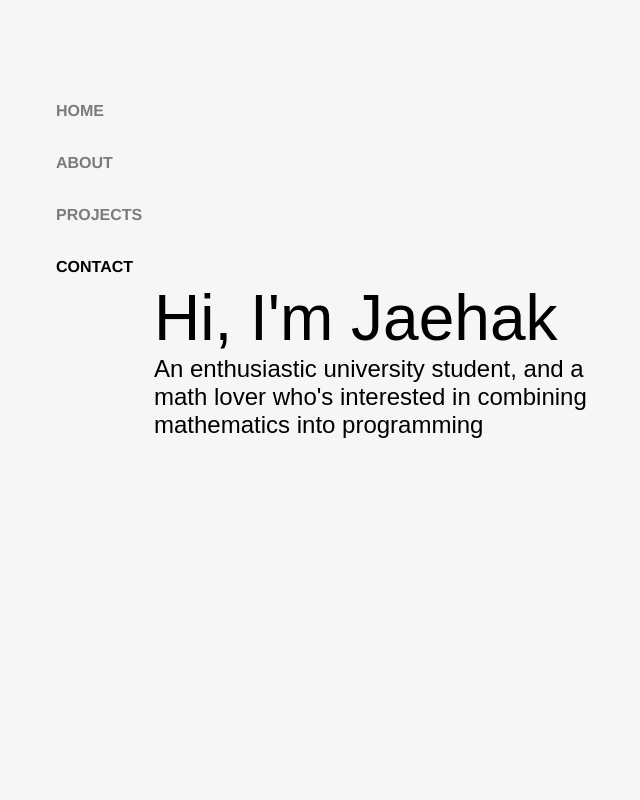
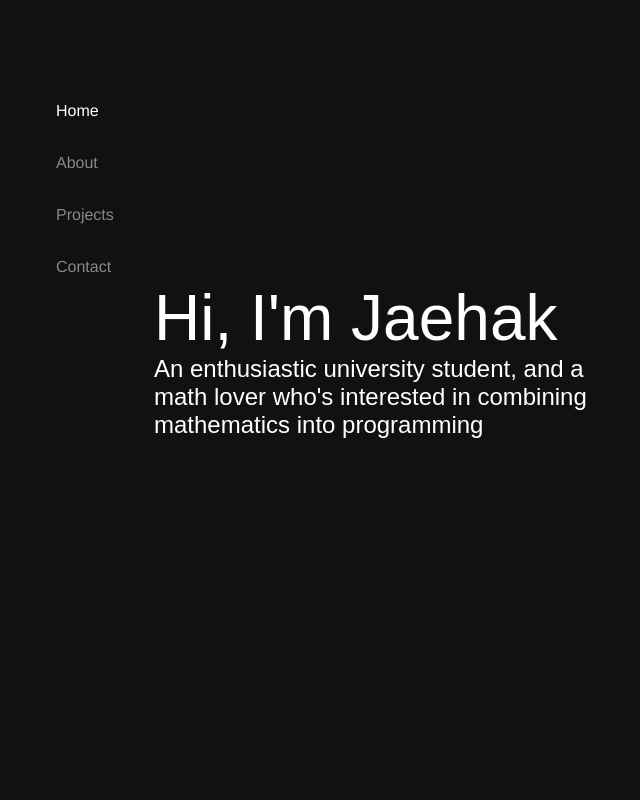
Before and after one commit to hagi0929/hagi0929.github.io, a React (Create React App) app: page / in a window 1280 px wide. Shown: the top 800 px of the page, without its empty margins (51-691 px from the left). Built offline with nearby package versions, Linux system fonts and the light colour scheme; a web font is replaced by a local one.

Commit message:
스크롤 스냅 ㅈ같은 ㅅㄲ ㅅㅂㅅㅂㅅㅂㅅㅂㅅㅂㅅㅂㅅㅂㅅㅂㅅㅂㅅㅂ

```diff
--- a/src/components/floatItems/navBar.scss
+++ b/src/components/floatItems/navBar.scss
@@ -29,11 +29,10 @@
   transition: 0.1s all;
 }
 
-.lightFont {
-  font-weight: 100;
+.normalFont {
+  font-weight: normal;
 }
 
-.blackFont {
-  font-weight: 900;
-  text-transform: uppercase;
+.boldFont {
+  font-weight: bold;
 }
--- a/src/index.css
+++ b/src/index.css
@@ -10,7 +10,6 @@
 :root {
     -webkit-font-smoothing: antialiased;
     -moz-osx-font-smoothing: grayscale;
-
 }
 
 code {
--- a/src/main/App.tsx
+++ b/src/main/App.tsx
@@ -13,10 +13,10 @@
 import createScrollSnap from "scroll-snap";
 
 let optionList = [
-  ["lightFont", 0, " focus"],
-  ["blackFont", 1, " focus"],
-  ["blackFont", 2, " focus"],
-  ["blackFont", 3, " focus"],
+  ["normalFont", 0, " focus"],
+  ["boldFont", 1, " focus"],
+  ["boldFont", 2, " focus"],
+  ["boldFont", 3, " focus"],
 ];
 
 function useWindowDimensions() {
@@ -51,8 +51,9 @@
 
 function App() {
   const { height, width } = useWindowDimensions();
-  const pagesObserver = new Array(4);
-  const fullpageObserver = new Array(4);
+  const beginningObserver = new Array(4);
+  const middleObserver = new Array(4);
+  const endObserver = new Array(4);
   const themeChooser = [
     <HomeTheme />,
     <AboutTheme />,
@@ -67,58 +68,36 @@
     []
   );
   const [page, setPage] = useState(0);
-  const [fullPage, setFullPage] = useState(0);
   const [destination, setDestination] = useState<any>(null);
   const [viewPage, setViewPage] = useState<any>(0);
+  const [triggerLock, setTriggerLock] = useState<any>(false);
+  const [triggerTemp, setTriggerTemp] = useState<any>([
+    [false, false, false, false],
+    [false, false, false, false],
+    [false, false, false, false],
+  ]);
   useEffect(() => {
-    console.log("viewPage", viewPage);
-    console.log("page", page);
-    console.log("des:", destination);
-    if (viewPage == destination || destination === null) {
-      if (page > viewPage) {
-        console.log("going Up");
-        goToPage(viewPage, false);
-      } else if (page < viewPage) {
-        console.log("going Down");
-        goToPage(viewPage, true);
-      }
-      setPage(viewPage);
-      setDestination(null);
-      // @ts-ignore
-    }
+    // console.log("viewPage", viewPage);
+    // console.log("page", page);
+    // console.log("des:", destination);
   }, [viewPage]);
   useEffect(() => {
-    if (viewPage == destination || destination === null) {
-    }
-  }, [fullPage]);
-  useEffect(() => {
-    console.log(destination);
-    if (destination !== null) {
-      goToPage(destination);
-    }
-  }, [destination]);
-  useEffect(() => {
-    let snapCon = Array(4).fill(true);
-    snapCon.fill(false, 0, fullPage);
-    let snapAlign = (i: boolean) => {
-      if (i) {
-        return "start";
-      } else {
-        return "end";
-      }
-    };
-  }, [fullPage]);
+    console.log(triggerTemp);
+  }, [triggerTemp]);
   const goToPage = (pageNo: number, top: boolean = true) => {
+    let adder = 0;
     if (top) {
-      const adder = 0;
+      adder = 0;
     } else {
       // @ts-ignore
-      const adder = pageRef[pageNo].current?.clientHeight - height;
+      adder = pageRef[pageNo].current?.clientHeight - height;
     }
 
     window.scroll({
       top:
-        pageRef[pageNo].current!.getBoundingClientRect().top + window.scrollY,
+        pageRef[pageNo].current!.getBoundingClientRect().top +
+        window.scrollY +
+        adder,
       behavior: "smooth",
     });
   };
@@ -126,40 +105,62 @@
     setDestination(pageClicked);
   };
   useEffect(() => {
+    //   const observerState = new Array(4).fill(false);
       const calculateRatio = (r: number, i: number) => {
         // @ts-ignore
         return (height * r) / pageRef[i].current?.clientHeight;
       };
-    const temp = new Array(4).fill(false);
-    for (let i = 0; i < 4; i += 1) {
-        const ratioHalf = calculateRatio(0.5, i)
-        const ratioFull = calculateRatio(1, i)
-      pagesObserver[i] = new IntersectionObserver(
+    //   for (let i = 0; i < 4; i += 1) {
+    //     const ratioStart = calculateRatio(0.1, i);
+    //     const ratioHalf = calculateRatio(0.5, i);
+    //     const ratioFull = calculateRatio(1, i);
+    //     new IntersectionObserver(
+    //       (entries) => {
+    //         observerState[i] = entries[0].intersectionRatio > ratioHalf;
+    //         if (observerState.filter(Boolean).length == 1) {
+    //           setPage(observerState.indexOf(true));
+    //           setTriggerTemp(observerState);
+    //         }
+    //       },
+    //       {
+    //         rootMargin: "2px",
+    //         threshold: [ratioHalf],
+    //       }
+    //     ).observe(pageRef[i].current!);
+    //     new IntersectionObserver(
+    //       (entries) => {
+    //         if (triggerLock === false) {
+    //         console.log("start", i);
+    //           setTriggerLock(i);
+    //           setViewPage(i);
+    //           setTriggerTemp(i);
+    //         }
+    //       },
+    //       {
+    //         rootMargin: "20px",
+    //         threshold: [ratioStart],
+    //       }
+    //     ).observe(pageRef[i].current!);
+    //     new IntersectionObserver(
+    //       (entries) => {
+    //         console.log("full", i);
+    //         if (i == triggerLock) {
+    //           setTriggerLock(false);
+    //         }
+    //       },
+    //       {
+    //         threshold: [ratioFull],
+    //       }
+    //     ).observe(pageRef[i].current!);
+    //   }
+    new IntersectionObserver(
       (entries) => {
-          temp[i] = entries[0].intersectionRatio > ratioHalf;
-          if (temp.filter(Boolean).length == 1) {
-            setViewPage(temp.indexOf(true));
-          }
+        console.log("full", 0);
       },
       {
-          rootMargin: "2px",
-          threshold: [ratioHalf],
+        threshold: [0.1],
       }
-      );
-      fullpageObserver[i] = new IntersectionObserver(
-        (entries) => {
-          if (entries[0].intersectionRatio > calculateRatio(1,i) && i) {
-            if (fullPage !== i) {
-              setFullPage(i);
-            }
-          }
-        },
-        { threshold: [ratioFull] }
-      );
-
-      pagesObserver[i].observe(pageRef[i].current);
-      fullpageObserver[i].observe(pageRef[i].current);
-    }
+    ).observe(pageRef[0].current!);
   }, [
     height,
     width,
```
Lines whose indentation alone changed are shown as unchanged.
